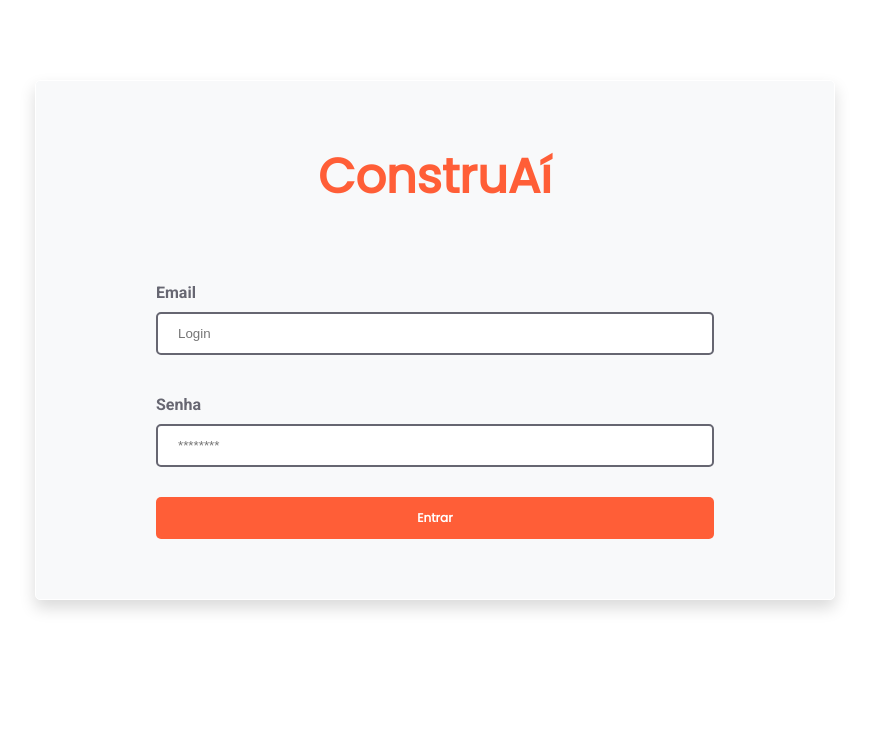
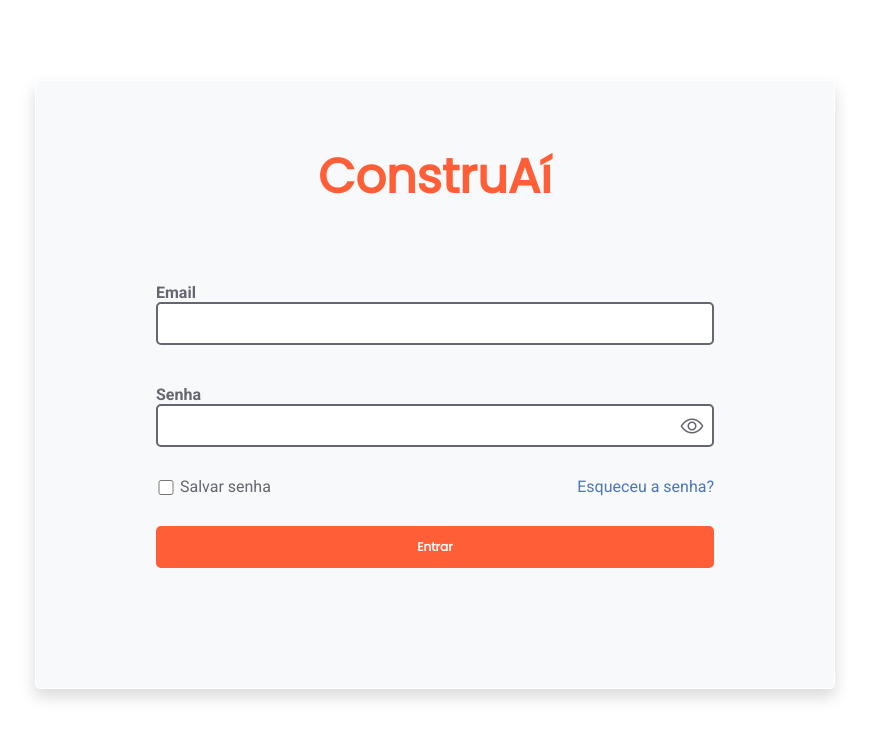
Before and after one commit to gabrielgcb/construai-front, an Angular app: page /login in a window 1280 px wide. Shown: the top 738 px of the page, without its empty margins (205-1074 px from the left). Built offline with nearby package versions, Linux system fonts and the light colour scheme.

Commit message:
feat: finalizando layout do login

```diff
--- a/src/app/componentes/container/container.component.scss
+++ b/src/app/componentes/container/container.component.scss
@@ -6,6 +6,6 @@
     width: 800px;
     max-width: 90%;
     margin: 80px auto;
-    padding: 60px 120px;
+    padding: 60px 120px 120px 120px;
     box-sizing: border-box;
   }
--- a/src/app/pages/login/login.component.html
+++ b/src/app/pages/login/login.component.html
@@ -5,13 +5,50 @@
             <form [formGroup]="loginForm">
                 <div class="input-wrapper">
                     <label for="email">Email</label>
-                    <input type="text" id="login" placeholder="Login">
+                    <input type="text" id="email" placeholder="" formControlName="email">
+                    @if(loginForm.get('email')?.errors && loginForm.get('email')?.touched) {
+                        @if(loginForm.get('nome')?.errors?.['required']) {
+                            <div class="mensagem-erro">
+                                Campo obrigatório
+                            </div>
+                        }
+                        @if(loginForm.get('email')?.errors?.['email']) {
+                            <div class="mensagem-erro">
+                                Email inválido
+                            </div>
+                        }
+                    }
                 </div>
                 <div class="input-wrapper">
-                    <label for="password">Senha</label>
-                    <input type="password" id="password" placeholder="********">
+                    <div class="input-password">
+                        <label for="password">Senha</label>
+                        <input type="password" id="password" placeholder formControlName="password">
+                        <span class="toggle-password">
+                            <img src="/assets/eye-outline.png" alt="">
+                        </span>
+                    </div>
+                    @if(loginForm.get('password')?.errors && loginForm.get('password')?.touched) {
+                        @if(loginForm.get('password')?.errors?.['required']) {
+                            <div class="mensagem-erro">
+                                Campo obrigatório
+                            </div>
+                        }
+                        @if(loginForm.get('password')?.errors?.['minlength']) {
+                            <div class="mensagem-erro">
+                                A senha precisa ter, no mínimo, 6 caracteres
+                            </div>
+                        }
+                    }
                 </div>
             </form>
+            <div class="password-options">
+                <span class="save-password">
+                    <input type="checkbox" name="save-password" id="save-password"> Salvar senha
+                </span>
+                <span class="forgot-password">
+                    Esqueceu a senha?
+                </span>
+            </div>
             <button type="button">Entrar</button>
         </section>
     </main>
--- a/src/app/pages/login/login.component.scss
+++ b/src/app/pages/login/login.component.scss
@@ -10,9 +10,9 @@ main {
         display: flex;
         flex-direction: column;
         justify-content: center;
-        align-items: center;
         gap: 10px;
         width: 100%;
+        align-items: center;
 
         h1 {
             color: $primary-color;
@@ -20,7 +20,7 @@ main {
             font-family: "Poppins", sans-serif;
             font-size: 48px;
             font-style: normal;
-            font-weight: 700;
+            font-weight: 900;
             line-height: normal;
             margin-bottom: 40px;
         }
@@ -38,7 +38,6 @@ main {
             font-family: "Roboto", sans-serif;
             font-weight: 700;
             color: $text-color;
-            gap: 10px;
 
             input {
                 padding: 12px 0 12px 20px;
@@ -49,6 +48,68 @@ main {
 
                 &:hover {
                     border: 2px solid $primary-color;
+                }
+
+                &:focus {
+                    border-color: $primary-color;
+                    outline: none;
+                }
+            }
+
+            .mensagem-erro {
+                font-size: 16px;
+                color: red;
+                margin-bottom: 20px;
+            }
+
+            .input-password {
+                position: relative;
+                align-items: center;
+                width: 100%;
+
+                label {
+                    margin-bottom: 20px;
+                }
+
+                .toggle-password {
+                    margin-top: 10px;
+                    position: absolute;
+                    right: 10px;
+                    cursor: pointer;
+                    color: $text-color;
+                }
+            }
+        }
+
+        .password-options {
+            display: flex;
+            justify-content: space-between;
+            margin-bottom: 20px;
+            width: 100%;
+
+            .save-password {
+                color: #666671;
+                font-family: 'Roboto', sans-serif;
+                font-size: 16px;
+                font-style: normal;
+                font-weight: 400;
+                line-height: normal;
+            }
+
+            input[type=checkbox]  {
+                border: 0px;
+                width: 20px;
+                height: 15px;
+                vertical-align: middle;
+            }
+
+            .forgot-password {
+                font-family: 'Roboto', sans-serif;
+                color: #4B76BC;
+                cursor: pointer;
+
+                &:hover {
+                    text-decoration: underline;
                 }
             }
         }
@@ -67,6 +128,10 @@ main {
             font-weight: 700;
             line-height: normal;
             cursor: pointer;
+
+            &:hover {
+                background-color: rgba($primary-color, 0.8);
+            }
         }
     }
 }
--- a/src/app/pages/login/login.component.ts
+++ b/src/app/pages/login/login.component.ts
@@ -21,4 +21,5 @@ export class LoginComponent {
       password: new FormControl('', [Validators.required, Validators.minLength(6)])
     })
   }
+
 }
--- a/src/styles/variables.scss
+++ b/src/styles/variables.scss
@@ -1,4 +1,5 @@
 $primary-color: #FF5E37;
 $secondary-color: #F2BDAD;
+$tertiary-color: #96A8D7;
 $text-color: #666671;
 $white-bg: #FDFDFD;
```
Also changed, not shown: src/assets/eye-outline.png (added), src/styles.scss (line endings or trailing spaces).
